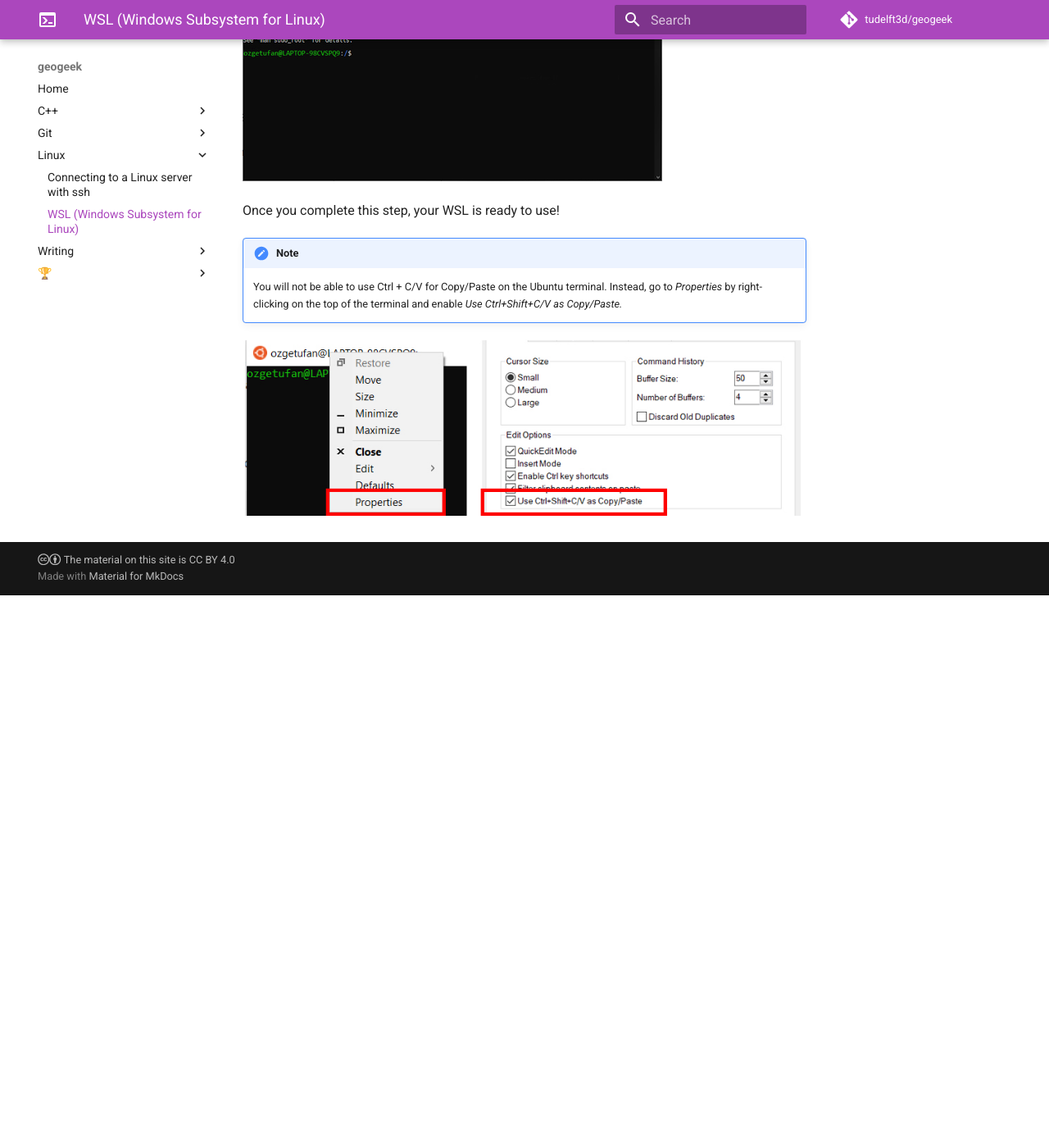
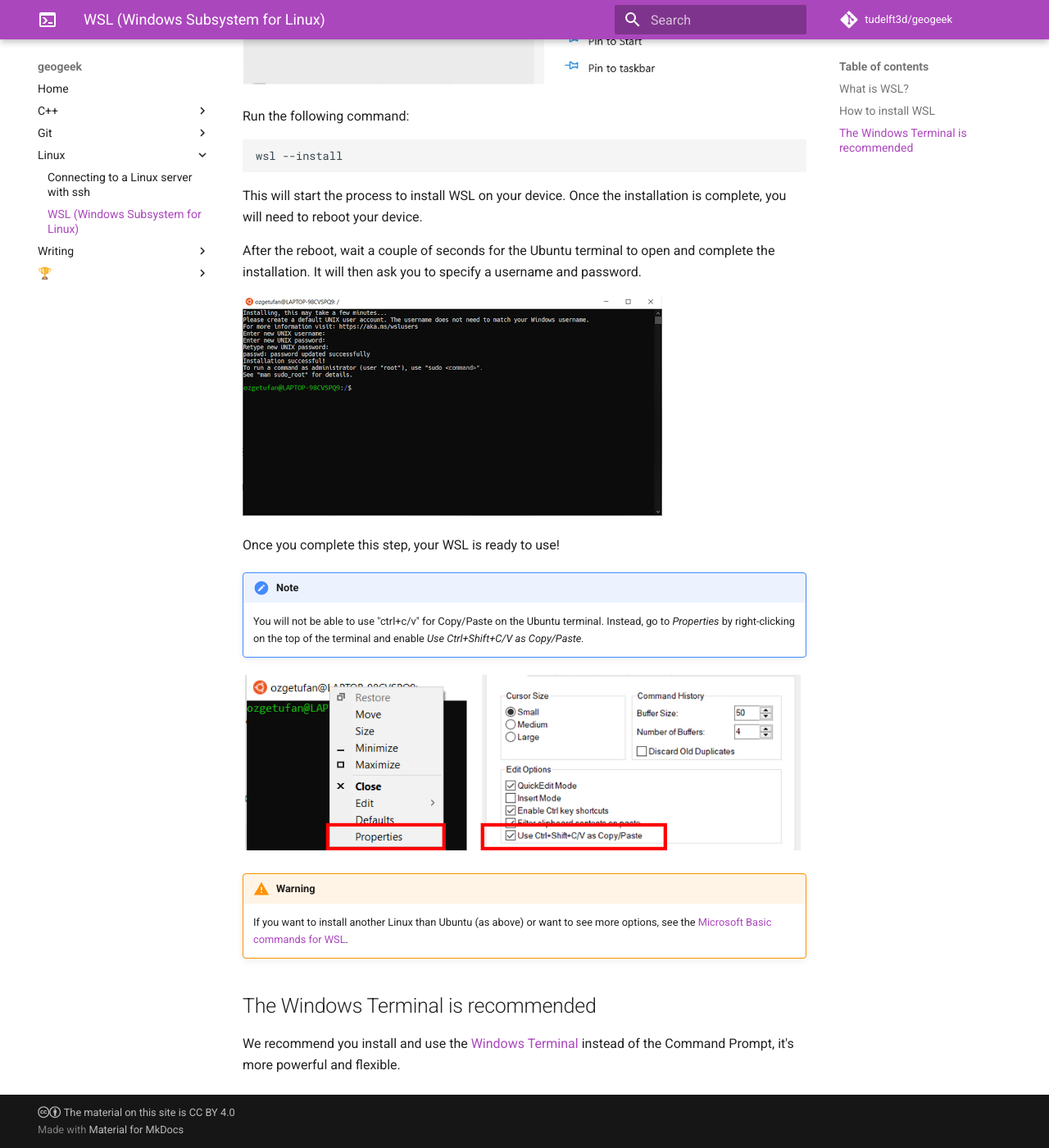
Before and after one commit to tudelft3d/geogeeks, an MkDocs documentation site: the page built from docs/linux/wsl.md, in a window 1280 px wide and 1400 px high, scrolled down 1058 px. Shown: the whole window at 82% size. Built offline with MkDocs 1.6.1 and Material for MkDocs 9.7.7, drawn with Linux system fonts in a browser that asks for light colours; comment, search, counter and statistics services are not loaded; before the commit the page ends 1784 px from its top, so only the background shows below that; some of the changed text lies outside the part shown.

Commit message:
Install WSL: video + better text

```diff
--- a/docs/linux/wsl.md
+++ b/docs/linux/wsl.md
@@ -1,11 +1,15 @@
 
 # WSL (Windows Subsystem for Linux)
 
+
+## What is WSL?
+
+<iframe width="560" height="315" src="https://www.youtube.com/embed/48k317kOxqg" title="YouTube video player" frameborder="0" allow="accelerometer; autoplay; clipboard-write; encrypted-media; gyroscope; picture-in-picture" allowfullscreen></iframe>
+
 [WSL](https://docs.microsoft.com/en-us/windows/wsl/) is an installation of a Linux environment "inside" your Windows (Win10 or Win11).
+It will allow you to run several Linux tools on the command line (eg `wget`, `grep`, or `ssh`), to use databases (eg Postgres) or compilers (eg C++) installed under Linux.
 
-!!! warning
-
-    You must have Windows 10 or Windows 11 to be able to follow these steps.
+## How to install WSL
 
 To install WSL, open command prompt as administrator.
 
@@ -27,6 +31,15 @@
 
 !!! note
 
-    You will not be able to use Ctrl + C/V for Copy/Paste on the Ubuntu terminal. Instead, go to *Properties* by right-clicking on the top of the terminal and enable *Use Ctrl+Shift+C/V as Copy/Paste.*
+    You will not be able to use "ctrl+c/v" for Copy/Paste on the Ubuntu terminal. Instead, go to *Properties* by right-clicking on the top of the terminal and enable *Use Ctrl+Shift+C/V as Copy/Paste.*
 
 ![image](./img/copy_ubuntu.jpg)
+
+
+!!! warning
+
+    If you want to install another Linux than Ubuntu (as above) or want to see more options, see the [Microsoft Basic commands for WSL](https://learn.microsoft.com/en-us/windows/wsl/basic-commands).
+
+## The Windows Terminal is recommended
+
+We recommend you install and use the [Windows Terminal](https://learn.microsoft.com/en-us/windows/terminal/) instead of the Command Prompt, it's more powerful and flexible.
```
